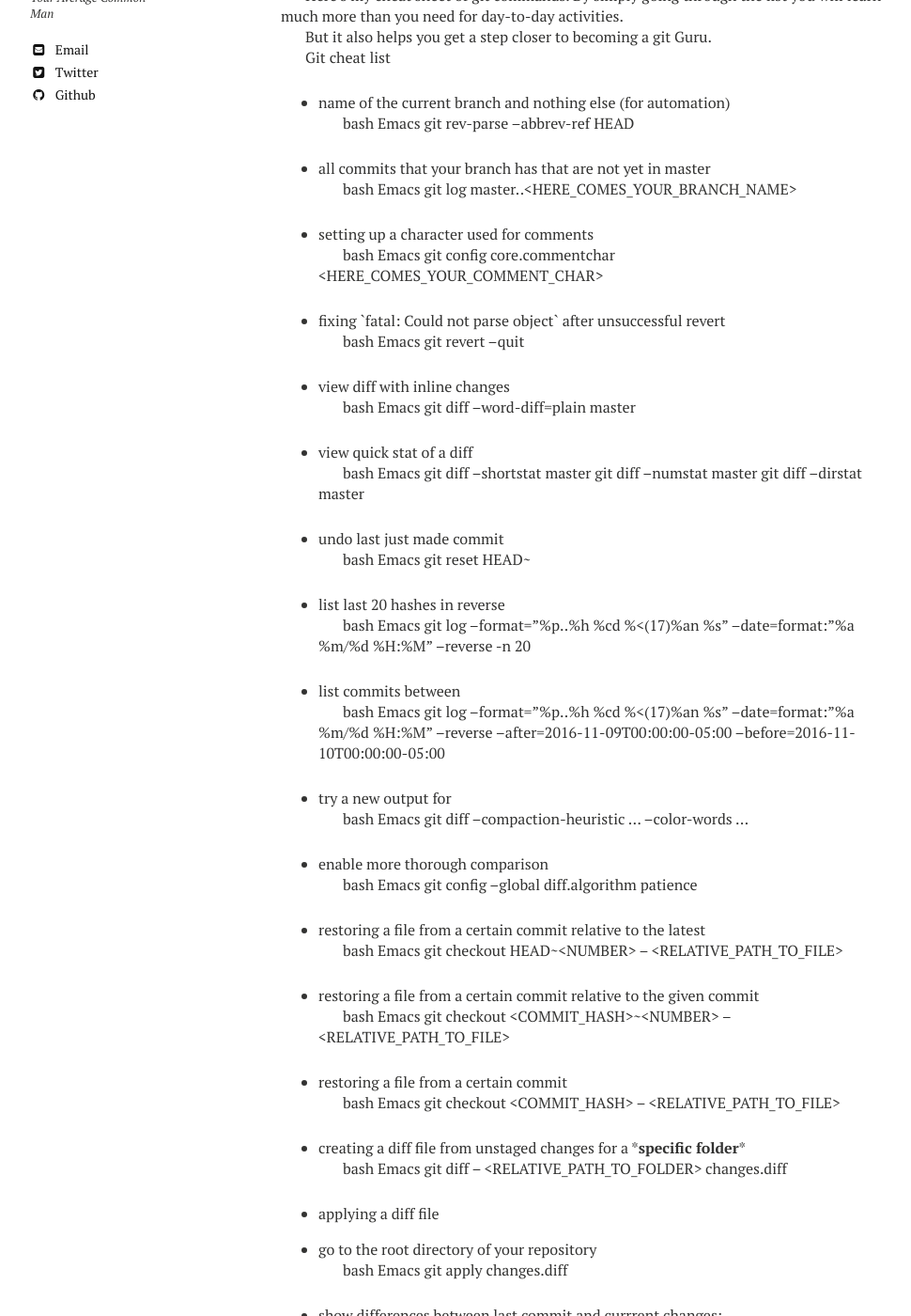
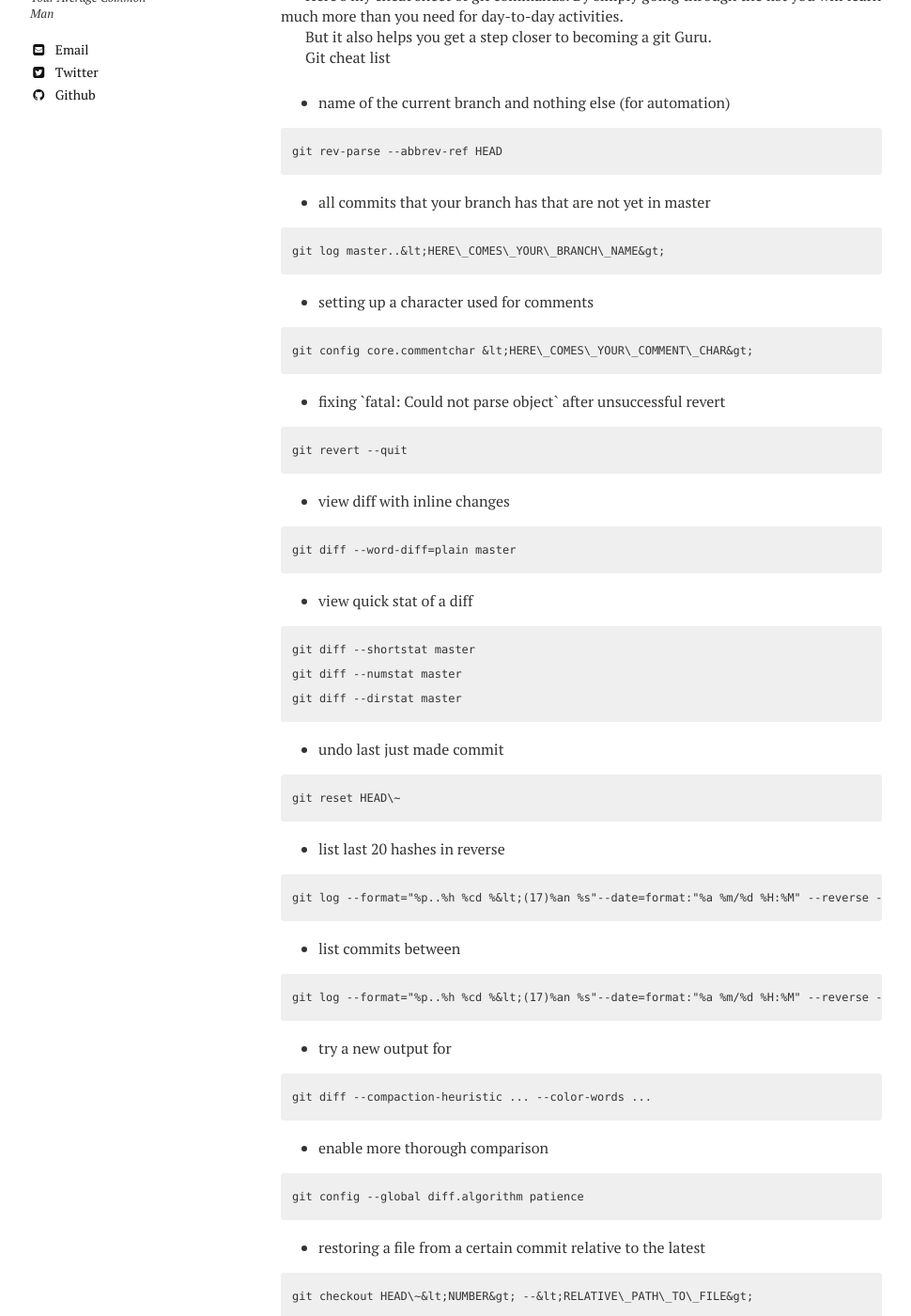
Before and after one commit to mycpuorg/mycpuorg.github.io, a Jekyll site: the page built from _posts/2018-10-04-git-cheatsheet.md, in a window 1280 px wide and 1400 px high, scrolled down 272 px. Shown: the whole window at 94% size, without its empty margins (21-991 px from the left). Built offline with Jekyll 4.4.1, drawn with Linux system fonts in a browser that asks for light colours; nearby versions of some CDN libraries; comment, search, counter and statistics services are not loaded; some of the changed text lies outside the part shown.

Commit message:
More fotmatting changes on git cheat sheet

````diff
--- a/_posts/2018-10-04-git-cheatsheet.md
+++ b/_posts/2018-10-04-git-cheatsheet.md
@@ -18,101 +18,132 @@ Git cheat list
 
 -   name of the current branch and nothing else (for automation)
 
-    bash Emacs git rev-parse --abbrev-ref HEAD
+```
+git rev-parse --abbrev-ref HEAD
+```
 
 <!-- -->
 
 -   all commits that your branch has that are not yet in master
 
-    bash Emacs git log master..&lt;HERE\_COMES\_YOUR\_BRANCH\_NAME&gt;
+```
+git log master..&lt;HERE\_COMES\_YOUR\_BRANCH\_NAME&gt;
+```
 
 <!-- -->
 
 -   setting up a character used for comments
 
-    bash Emacs git config core.commentchar
-    &lt;HERE\_COMES\_YOUR\_COMMENT\_CHAR&gt;
+```
+git config core.commentchar &lt;HERE\_COMES\_YOUR\_COMMENT\_CHAR&gt;
+```
+
 
 <!-- -->
 
 -   fixing \`fatal: Could not parse object\` after unsuccessful revert
 
-    bash Emacs git revert --quit
+```
+git revert --quit
+```
 
 <!-- -->
 
 -   view diff with inline changes
 
-    bash Emacs git diff --word-diff=plain master
+```
+git diff --word-diff=plain master
+```
 
 <!-- -->
 
 -   view quick stat of a diff
 
-    bash Emacs git diff --shortstat master git diff --numstat master git
-    diff --dirstat master
+```
+git diff --shortstat master
+git diff --numstat master
+git diff --dirstat master
+```
+
 
 <!-- -->
 
 -   undo last just made commit
 
-    bash Emacs git reset HEAD\~
+```
+git reset HEAD\~
+```
 
 <!-- -->
 
 -   list last 20 hashes in reverse
 
-    bash Emacs git log --format="%p..%h %cd %&lt;(17)%an %s"
-    --date=format:"%a %m/%d %H:%M" --reverse -n 20
+```
+git log --format="%p..%h %cd %&lt;(17)%an %s"--date=format:"%a %m/%d %H:%M" --reverse -n 20
+```
+
 
 <!-- -->
 
 -   list commits between
 
-    bash Emacs git log --format="%p..%h %cd %&lt;(17)%an %s"
-    --date=format:"%a %m/%d %H:%M" --reverse
-    --after=2016-11-09T00:00:00-05:00 --before=2016-11-10T00:00:00-05:00
+```
+git log --format="%p..%h %cd %&lt;(17)%an %s"--date=format:"%a %m/%d %H:%M" --reverse --after=2016-11-09T00:00:00-05:00 --before=2016-11-10T00:00:00-05:00
+```
+
 
 <!-- -->
 
 -   try a new output for
 
-    bash Emacs git diff --compaction-heuristic ... --color-words ...
+```
+git diff --compaction-heuristic ... --color-words ...
+```
 
 <!-- -->
 
 -   enable more thorough comparison
 
-    bash Emacs git config --global diff.algorithm patience
+```
+git config --global diff.algorithm patience
+```
 
 <!-- -->
 
 -   restoring a file from a certain commit relative to the latest
 
-    bash Emacs git checkout HEAD\~&lt;NUMBER&gt; --
-    &lt;RELATIVE\_PATH\_TO\_FILE&gt;
+```
+git checkout HEAD\~&lt;NUMBER&gt; --&lt;RELATIVE\_PATH\_TO\_FILE&gt;
+```
+
 
 <!-- -->
 
 -   restoring a file from a certain commit relative to the given commit
 
-    bash Emacs git checkout &lt;COMMIT\_HASH&gt;\~&lt;NUMBER&gt; --
-    &lt;RELATIVE\_PATH\_TO\_FILE&gt;
+```
+git checkout &lt;COMMIT\_HASH&gt;\~&lt;NUMBER&gt; --&lt;RELATIVE\_PATH\_TO\_FILE&gt;
+```
+
 
 <!-- -->
 
 -   restoring a file from a certain commit
 
-    bash Emacs git checkout &lt;COMMIT\_HASH&gt; --
-    &lt;RELATIVE\_PATH\_TO\_FILE&gt;
+```
+git checkout &lt;COMMIT\_HASH&gt; --&lt;RELATIVE\_PATH\_TO\_FILE&gt;
+```
+
 
 <!-- -->
 
 -   creating a diff file from unstaged changes for a \***specific
     folder**\*
 
-    bash Emacs git diff -- &lt;RELATIVE\_PATH\_TO\_FOLDER&gt;
-    changes.diff
+```
+git diff -- &lt;RELATIVE\_PATH\_TO\_FOLDER&gt;changes.diff
+```
+
 
 <!-- -->
 
@@ -122,13 +153,17 @@ Git cheat list
 
 -   go to the root directory of your repository
 
-    bash Emacs git apply changes.diff
+```
+git apply changes.diff
+```
 
 <!-- -->
 
 -   show differences between last commit and currrent changes:
 
-    bash Emacs git difftool -d
+```
+git difftool -d
+```
 
 <!-- -->
 
@@ -143,31 +178,42 @@ Git cheat list
 
 -   show the history of changes of a file
 
-    bash Emacs git log -p -- ./Scripts/Libs/select2.js
+```
+git log -p -- ./Scripts/Libs/select2.js
+```
 
 <!-- -->
 
 -   ignoring whitespaces
 
-    bash Emacs git rebase --ignore-whitespace &lt;BRANCH\_NAME&gt;
+```
+git rebase --ignore-whitespace &lt;BRANCH\_NAME&gt;
+```
 
 -   pulling for fast-forward only (eliminating a chance for
     unintended merging)
 
-    bash Emacs git pull --ff-only
+```
+git pull --ff-only
+```
 
 <!-- -->
 
 -   list of all tags
 
-    bash Emacs git fetch git tag -l
+```
+git fetch git tag -l
+```
 
 <!-- -->
 
 -   archive a branch using tags
 
-    bash Emacs git tag &lt;TAG\_NAME&gt; &lt;BRANCH\_NAME&gt; git push
-    origin --tags
+```
+git tag &lt;TAG\_NAME&gt; &lt;BRANCH\_NAME&gt;
+git push origin --tags
+```
+
 
     you can delete your branch now
 
@@ -175,41 +221,56 @@ Git cheat list
 
 -   get a tagged branch
 
-    bash Emacs git checkout -b &lt;BRANCH\_NAME&gt; &lt;TAG\_NAME&gt;
+```
+git checkout -b &lt;BRANCH\_NAME&gt; &lt;TAG\_NAME&gt;
+```
 
 <!-- -->
 
 -   list of all branches that haven't been merged to master
 
-    bash Emacs git branch --no-merge master
+```
+git branch --no-merge master
+```
 
 <!-- -->
 
 -   enable more elaborate diff algorithm by default
 
-    bash Emacs git config --global diff.algorithm histogram
+```
+git config --global diff.algorithm histogram
+```
 
 <!-- -->
 
 -   list of all developers
 
-    bash Emacs git shortlog -s -n -e
+```
+git shortlog -s -n -e
+```
 
 <!-- -->
 
 -   display graph of branches
 
-    bash Emacs git log --decorate --graph --all --date=relative
+```
+git log --decorate --graph --all --date=relative
+```
 
     or
 
-    bash Emacs git log --decorate --graph --all --oneline
+```
+git log --decorate --graph --all --oneline
+```
 
 <!-- -->
 
 -   remembering the password
 
-    bash Emacs git config --global credential.helper store git fetch
+```
+git config --global credential.helper store
+git fetch
+```
 
     the first command tells git to remember the credentials that you are
     going to provide for the second command
@@ -218,7 +279,9 @@ Git cheat list
 
 -   path to the global config
 
-    bash Emacs \~/.gitconfig
+```
+\~/.gitconfig
+```
 
 <!-- -->
 
@@ -226,54 +289,72 @@ Git cheat list
     \
 -   viewing differences between current and other branch
 
-    bash Emacs git difftool -d BRANCH\_NAME
+```
+git difftool -d BRANCH\_NAME
+```
 
 <!-- -->
 
 -   viewing differences between current and stash
 
-    bash Emacs git difftool -d stash
+```
+git difftool -d stash
+```
 
 <!-- -->
 
 -   viewing differences between several commits in a diff tool
 
-    bash Emacs git difftool -d HEAD@{2}...HEAD@{0}
+```
+git difftool -d HEAD@{2}...HEAD@{0}
+```
 
 <!-- -->
 
 -   view all global settings
 
-    bash Emacs git config --global -l
+```
+git config --global -l
+```
 
 -   delete tag
 
-    bash Emacs git tag -d my-tag git push origin :refs/tags/my-tag
+```
+git tag -d my-tag git push origin :refs/tags/my-tag
+```
 
 <!-- -->
 
 -   pushing tags
 
-    bash Emacs git push --tags
+```
+git push --tags
+```
 
 <!-- -->
 
 -   checking the history of a file or a folder
 
-    bash Emacs git log -- &lt;FILE\_OR\_FOLDER&gt;
+```
+git log -- &lt;FILE\_OR\_FOLDER&gt;
+```
 
 <!-- -->
 
 -   disabling the scroller
 
-    bash Emacs git --no-pager &lt;...&gt;
+```
+git --no-pager &lt;...&gt;
+```
 
 <!-- -->
 
 -   who pushed last which branch
 
-    bash Emacs git for-each-ref --format="%(committerdate)
-    %09 %(refname) %09 %(authorname)"
+```
+git for-each-ref --format="%(committerdate)%09 %(refname) %09 %(authorname)"
+```
+
 
 <!-- -->
 
````
